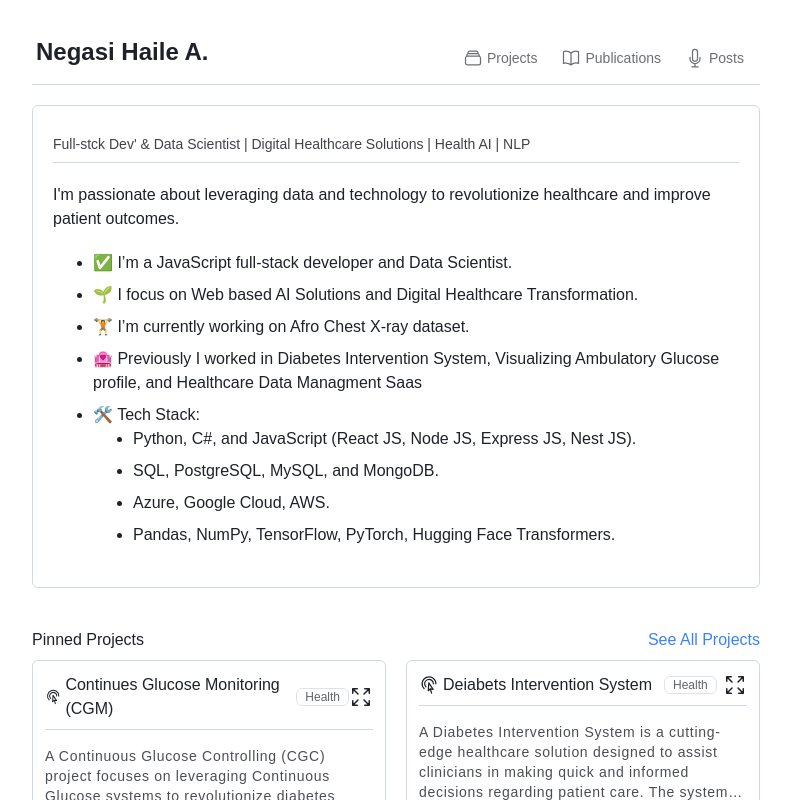
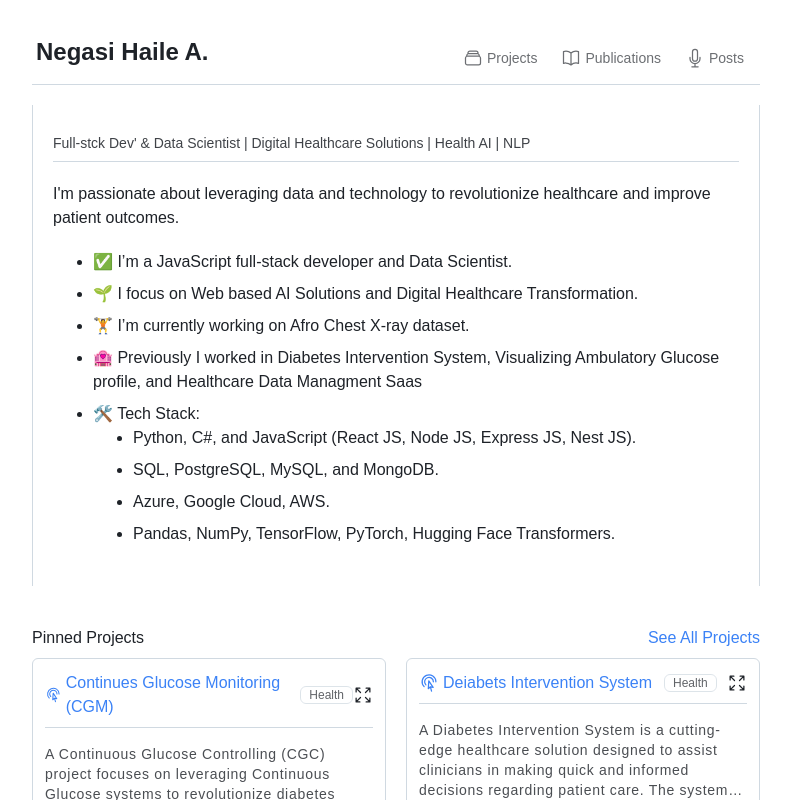
Before and after one commit to NegasiHaile/negasihaile.github.io, a Next.js app: page /negasihaile/ in a window 1280 px wide. Shown: the top 800 px of the page, without its empty margins (244-1035 px from the left). Built offline with nearby package versions, Linux system fonts and the light colour scheme.

Commit message:
Added: Projects page that lists all list of my projects

```diff
--- a/src/app/page.tsx
+++ b/src/app/page.tsx
@@ -1,5 +1,6 @@
-import Projects from "@/components/projects";
 import React from "react";
+import Link from "next/link";
+import ProjectsList from "@/components/projects";
 
 const Home = () => {
   const list = [
@@ -53,7 +54,7 @@ const Home = () => {
   return (
     <div className="w-full space-y-10">
       {/* OVERVIEW */}
-      <div className="border rounded-md p-5 pb-10 space-y-5">
+      <div className="border-x p-5 pb-10 space-y-5">
         {/* WELCOME SECTION */}
         <div className="flex flex-col md:flex-row md:justify-between items-center py-2 border-b w-full">
           <p className="text-sm opacity-85 text-center">
@@ -91,7 +92,19 @@ const Home = () => {
         </div>
       </div>
       {/* PROJECTS SECTIONS */}
-      <Projects display="pinned" />
+      <div className="w-full space-y-2">
+        <div className="flex justify-between items-center">
+          <p>Pinned Projects</p>
+          <Link
+            href={"/projects"}
+            className="text-blue-500 capitalize"
+            title="See all projects"
+          >
+            See all projects
+          </Link>
+        </div>
+        <ProjectsList display="pinned" />
+      </div>
     </div>
   );
 };
--- a/src/app/projects/page.tsx
+++ b/src/app/projects/page.tsx
@@ -1,7 +1,21 @@
 import React from "react";
+import ProjectsList from "@/components/projects";
 
 const Projects = () => {
-  return <div>Projects</div>;
+  return (
+    <div>
+      <p className="my-5 opacity-65 font-thin">
+        This list includes a comprehensive catalog of all the projects I have
+        worked and completed and some inprogress. It covers a broad spectrum,
+        from professional freelancing work to personal projects that reflect my
+        individual creativity, skill-building, and passion. These projects can
+        include tasks from various domains like Web, Desktop, and Mobile
+        development and other specialized services like building{" "}
+        <b>business automation AI solutions</b>.
+      </p>
+      <ProjectsList display="all" />
+    </div>
+  );
 };
 
 export default Projects;
--- a/src/components/projects.tsx
+++ b/src/components/projects.tsx
@@ -1,4 +1,3 @@
-import Link from "next/link";
 import { projects } from "@/data/projects";
 import Project from "@/utils/cards/Project";
 import { ProjectType } from "@/types";
@@ -8,31 +7,26 @@ type ProjectsProps = {
   display: string;
 };
 
-const Projects = ({ display }: ProjectsProps) => {
+const ProjectsList = ({ display }: ProjectsProps) => {
+  const filteredProjects =
+    display !== "all"
+      ? projects.filter((project) => {
+          return project[display as keyof ProjectType];
+        })
+      : projects;
+
   return (
-    <div className="w-full space-y-2">
-      <div className="flex justify-between items-center">
-        <p>Pinned Projects</p>
-        <Link
-          href={"/"}
-          className="text-blue-500 capitalize"
-          title="See all projects"
-        >
-          See all projects
-        </Link>
-      </div>
+    <>
       <div className="w-full grid sm:grid-cols-1 md:grid-cols-2 gap-5">
         {/* PROJECT */}
-        {projects
-          .filter((project) => project[display as keyof ProjectType])
-          .map((project, index) => (
-            <Project key={project.id} index={index} project={project} />
-          ))}
+        {filteredProjects.map((project, index) => (
+          <Project key={project.id} index={index} project={project} />
+        ))}
       </div>
 
       <Modal />
-    </div>
+    </>
   );
 };
 
-export default Projects;
+export default ProjectsList;
--- a/src/data/projects.ts
+++ b/src/data/projects.ts
@@ -1,4 +1,20 @@
 export const projects = [
+  {
+    id: 0,
+    category: "Web Application", // Web, Mobile, Data, Machine Learning,
+    sub_category: "Logistics", // Health, E-commerce, Real Estate
+    title: "rFleet International Shipment",
+    description: `rFleet is an advanced International Shipment Logistics Platform designed to streamline global shipping operations. It offers real-time tracking, efficient route optimization, and seamless coordination of shipments across borders. Integrated with a smart chatbot developed using Microsoft Power Virtual Agents, rFleet provides clients with instant assistance for tracking shipments, resolving queries, and accessing crucial logistics updates. The chatbot leverages AI-powered natural language processing to deliver personalized support, ensuring quick resolutions and enhancing customer experience. With its robust features and intelligent chatbot integration, rFleet empowers businesses to simplify logistics management and improve operational efficiency on a global scale.`, // Put what this project do, and what problem it solve
+    pinned: false, // true/false
+    startAt: "2023",
+    endAt: "2024",
+    tech_stack: ["NextJS", "Supabase", "Power Virtual Agents"],
+    demo: "",
+    git: ``,
+    status: "Done",
+    start_at: "2023-04",
+    end_at: "2024-04",
+  },
   {
     id: 1,
     category: "Web Application", // Web, Mobile, Data, Machine Learning,
@@ -11,10 +27,13 @@ export const projects = [
     tech_stack: ["JavaScript", "ReactJS", "ChartJS"],
     demo: "https://a-g-p-report-v01.vercel.app/",
     git: ``,
+    status: "Done",
+    start_at: "2023-04",
+    end_at: "2024-04",
   },
 
   {
-    id: 1,
+    id: 2,
     category: "Web Application", // Web, Mobile, Data, Machine Learning,
     sub_category: "Health", // Health, E-commerce, Real Estate
     title: "Deiabets Intervention System",
@@ -25,6 +44,9 @@ export const projects = [
     tech_stack: ["C#", "SQL", "ReactJS", "FHIR"],
     demo: "",
     git: ``,
+    status: "Done",
+    start_at: "2023-04",
+    end_at: "2024-04",
   },
 
   {
@@ -39,10 +61,13 @@ export const projects = [
     tech_stack: ["NestJS", "ReactJS", "PostgreSQL", "GraphQL"],
     demo: "",
     git: ``,
+    status: "Done",
+    start_at: "2023-04",
+    end_at: "2024-04",
   },
 
   {
-    id: 3,
+    id: 4,
     category: "Data Science", // Web, Mobile, Data, Machine Learning,
     sub_category: "Health", // Health, E-commerce, Real Estate
     title: "Afro Chest X-ray",
@@ -53,10 +78,13 @@ export const projects = [
     tech_stack: ["Python", "Pydicom", "dicom2jpg"],
     demo: "",
     git: `https://github.com/asmelashteka/Afro-Chest-X-ray`,
+    status: "Done",
+    start_at: "2023-04",
+    end_at: "2024-04",
   },
 
   {
-    id: 3,
+    id: 5,
     category: "Web Application", // Web, Mobile, Data, Machine Learning,
     sub_category: "ERP", // Health, E-commerce, Real Estate
     title: "FMCMS ",
@@ -67,10 +95,13 @@ export const projects = [
     tech_stack: ["MERN", "Bootstrap", "react-pdf"],
     demo: "",
     git: ``,
+    status: "Done",
+    start_at: "2023-04",
+    end_at: "2024-04",
   },
 
   {
-    id: 2,
+    id: 6,
     category: "Web Application", // Web, Mobile, Data, Machine Learning,
     sub_category: "Logistics", // Health, E-commerce, Real Estate
     title: "rFleet International Shipment",
@@ -81,5 +112,8 @@ export const projects = [
     tech_stack: ["NextJS", "Supabase", "Power Virtual Agents"],
     demo: "",
     git: ``,
+    status: "Done",
+    start_at: "2023-04",
+    end_at: "2024-04",
   },
 ];
--- a/src/types/index.ts
+++ b/src/types/index.ts
@@ -10,6 +10,9 @@ export interface ProjectType {
   tech_stack: string[];
   demo: string;
   git: string;
+  status: string;
+  start_at: string;
+  end_at: string;
 }
 
 export interface SocialAccountsTypes {
--- a/src/utils/cards/Project.tsx
+++ b/src/utils/cards/Project.tsx
@@ -20,7 +20,7 @@ const Project = ({ index, project }: ProjectProps) => {
           <Link
             target="_blank"
             href={project.demo || project.git}
-            className="flex items-center"
+            className="flex items-center text-blue-500 hover:text-blue-800"
           >
             <IconArrowRipple className="w-5 h-5 mr-1" />
             {project.title}
@@ -32,7 +32,7 @@ const Project = ({ index, project }: ProjectProps) => {
         </div>
 
         <div className="cursor-pointer hover:opacity-65">
-          <IconExpand />
+          <IconExpand className="size-5" />
         </div>
       </div>
 
```
